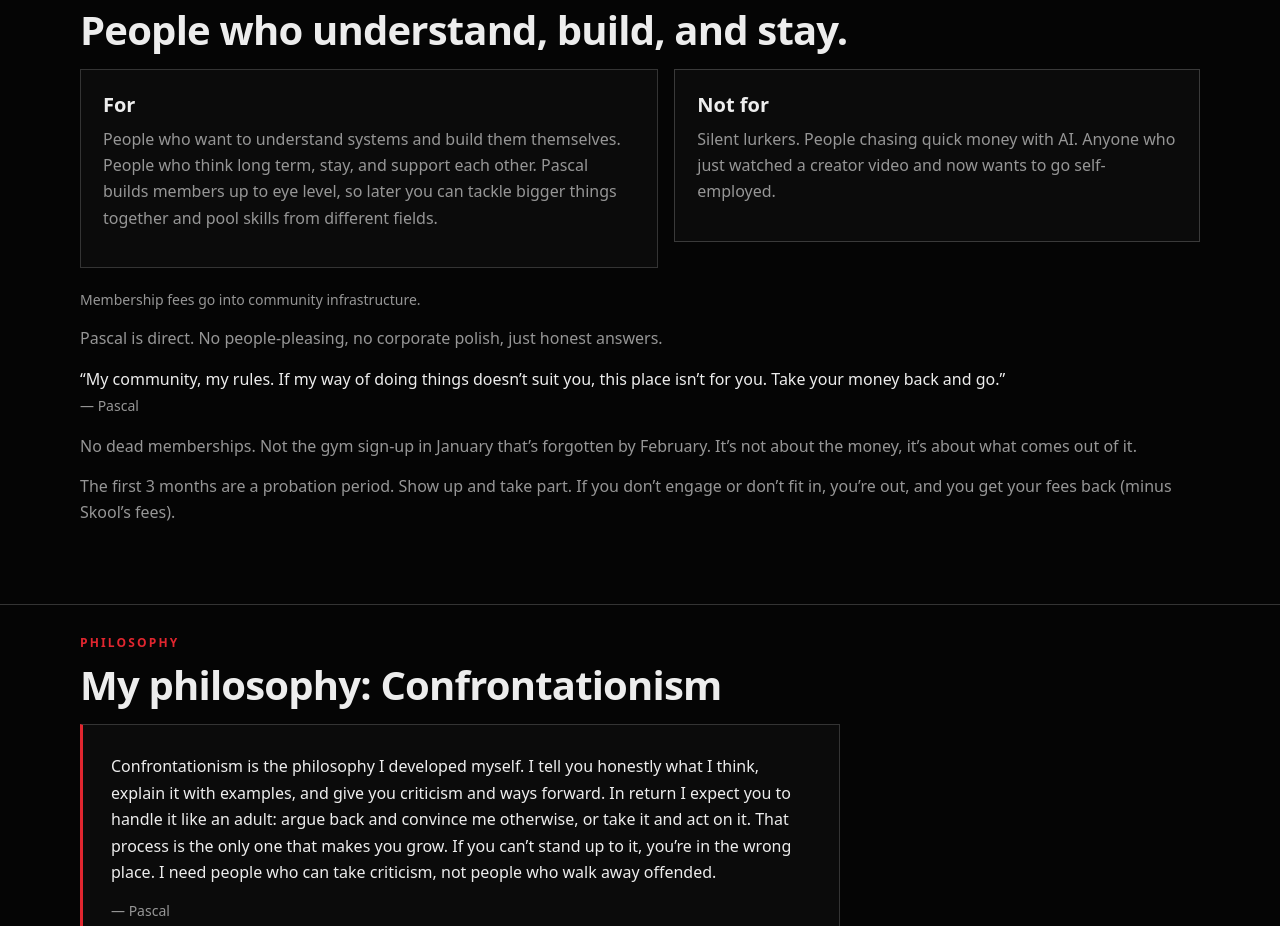
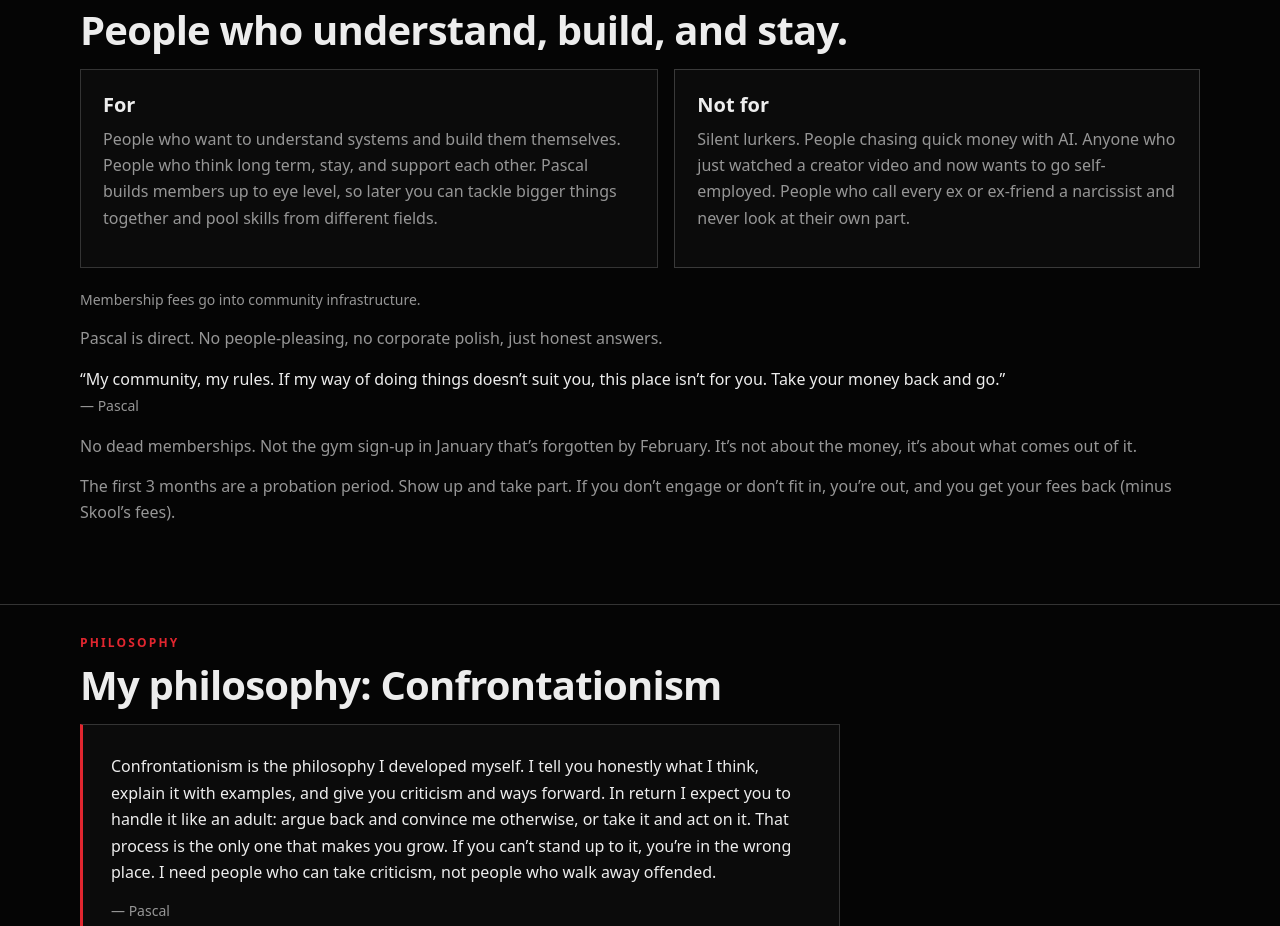
Before and after one commit to pascalpollack/hiron-academy-site, a plain HTML site: page index.html in a window 1280 px wide. Shown: the part 1821-2747 px from the top of the page. Drawn offline with Linux system fonts and the light colour scheme.

Commit message:
Add a Not-for line about blaming every ex as a narcissist.

```diff
--- a/index.html
+++ b/index.html
@@ -318,7 +318,7 @@
     - Why paid (t44u + t45u): the Academy is not trying to be the biggest community on Skool; it is for people who want more of Pascal’s answers and personal help. He has already answered a lot for free and will not advise people for free eight hours a day. If you know him from the communities, you already know how he works; everyone else should get active there first, then apply. He looks at what you have written elsewhere and decides. Other communities he is active in are welcome to join.
     - Who this is for (t46u): builders who understand and build systems themselves, think long term, stay and support each other; Pascal builds members up to eye level so later they can tackle bigger things together and pool skills from different fields. Not for silent lurkers, quick-money-with-AI seekers, or people who just watched a creator video and want to go self-employed. Membership fees go into community infrastructure. No funding-goal figures on the page.
     - Probation (t47u/t48u): the first 3 months are a probation period. Show up and take part. If you don’t engage or don’t fit in, you’re out, and fees are returned minus Skool’s fees. Same text in Who this is for and in the FAQ “What if it’s not a fit?”. Tone: Pascal is direct. No people-pleasing, no corporate polish, just honest answers. Beside that line, a first-person quote attributed to Pascal (t49u, wording finalized t50u): “My community, my rules. If my way of doing things doesn’t suit you, this place isn’t for you. Take your money back and go.” Immediately before the probation paragraph (t51u): “No dead memberships. Not the gym sign-up in January that’s forgotten by February. It’s not about the money, it’s about what comes out of it.”
-    - Philosophy section (t52u), after Who this is for and before pricing: “My philosophy: Confrontationism,” first-person quote attributed to Pascal. Punchy, no insults.
+    - Philosophy section (t52u), after Who this is for and before pricing: “My philosophy: Confrontationism,” first-person quote attributed to Pascal. Punchy, no insults. Not-for list also includes (t53u): people who call every ex or ex-friend a narcissist and never look at their own part.
   -->
   <a class="skip" href="#about">Skip to about</a>
   <header class="nav">
@@ -443,7 +443,7 @@
           </div>
           <div class="scope-out">
             <h3>Not for</h3>
-            <p>Silent lurkers. People chasing quick money with AI. Anyone who just watched a creator video and now wants to go self-employed.</p>
+            <p>Silent lurkers. People chasing quick money with AI. Anyone who just watched a creator video and now wants to go self-employed. People who call every ex or ex-friend a narcissist and never look at their own part.</p>
           </div>
         </div>
         <p class="skool-note">Membership fees go into community infrastructure.</p>
```
